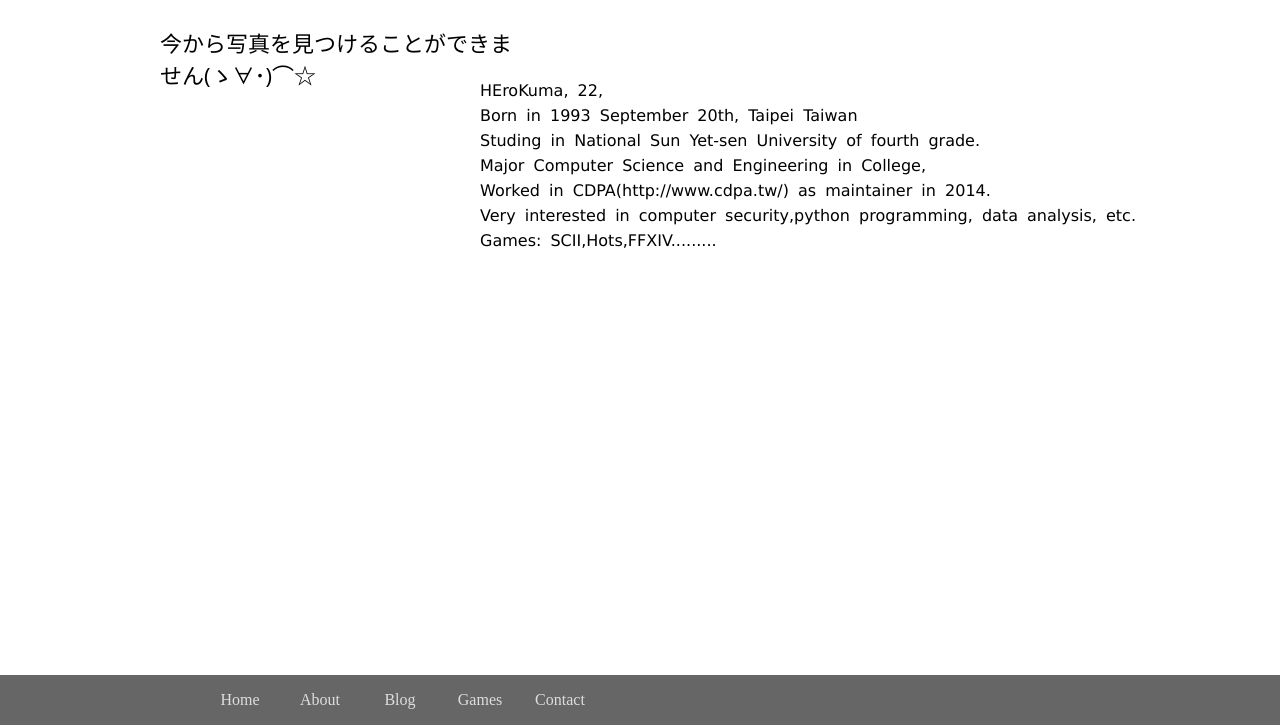
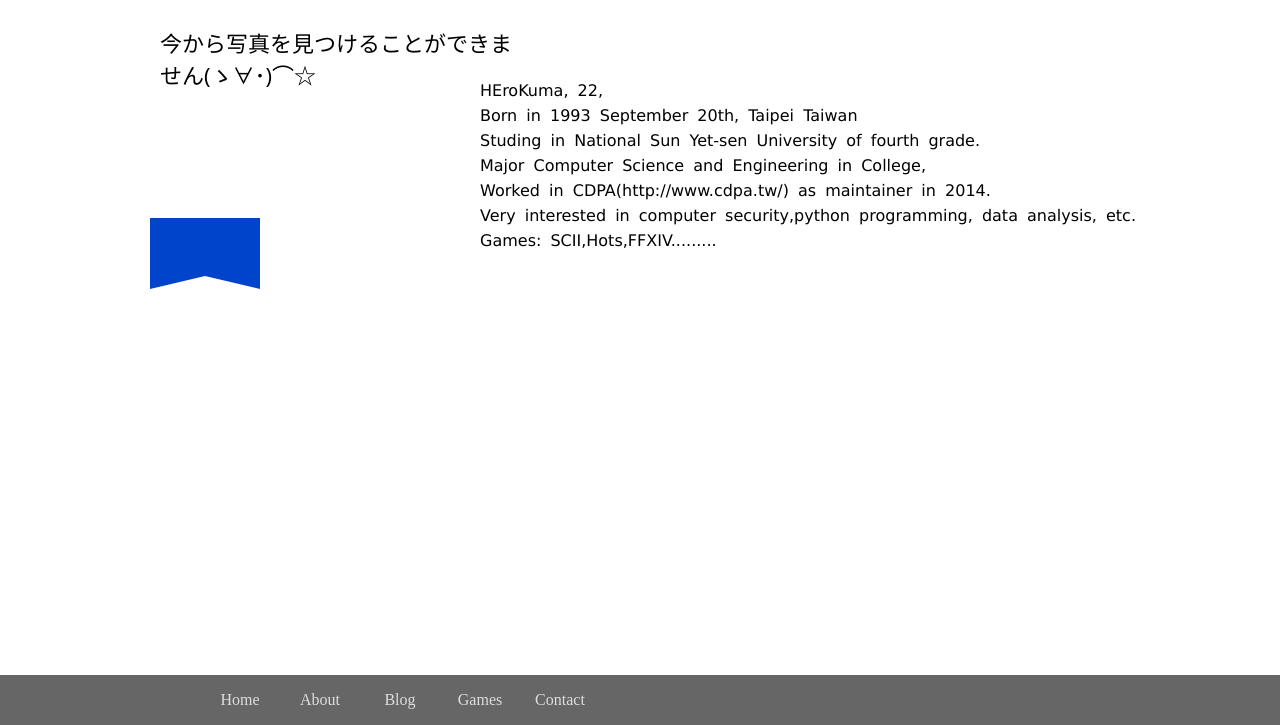
Before and after one commit to HEroKuma/website, a plain HTML site: page website/ver1/about.html in a window 1280 px wide. Shown: the part 717-1442 px from the top of the page. Drawn offline with Linux system fonts and the light colour scheme.

Commit message:
initial commit

```diff
--- a/website/ver1/about.css
+++ b/website/ver1/about.css
@@ -30,3 +30,28 @@
 	font-size: 16px;
 	font-weight: normal;
 }
+
+.test{
+	 width: 110px;
+	 height: 56px;
+	 padding-top: 15px;
+	 position: relative;
+	 background: #0044CC;
+	 color: white;
+	 font-size: 11px;
+	 letter-spacing: 0.2em;
+	 text-align: center;
+	 text-transform: uppercase;
+}
+
+.test:after {
+  content: ' ';
+  position: absolute;
+  left: 0;
+  bottom: 0;
+  width: 0;
+  height: 0;
+  border-bottom: 13px solid white;
+  border-left: 55px solid transparent;
+  border-right: 55px solid transparent;
+}
--- a/website/ver1/about.html
+++ b/website/ver1/about.html
@@ -44,6 +44,9 @@
 								Games: SCII,Hots,FFXIV.........
 			</p>
 		</div>
+		<div class = "test">
+
+		</div>
 	</div>
 
 	<div class = "bottle_banner">
```
